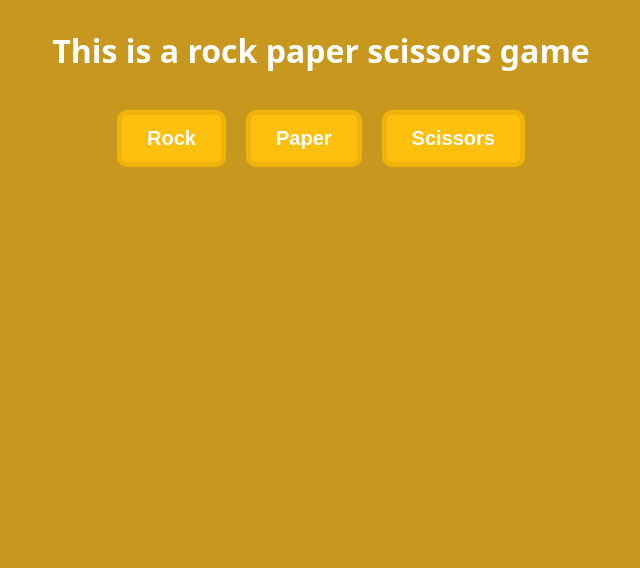
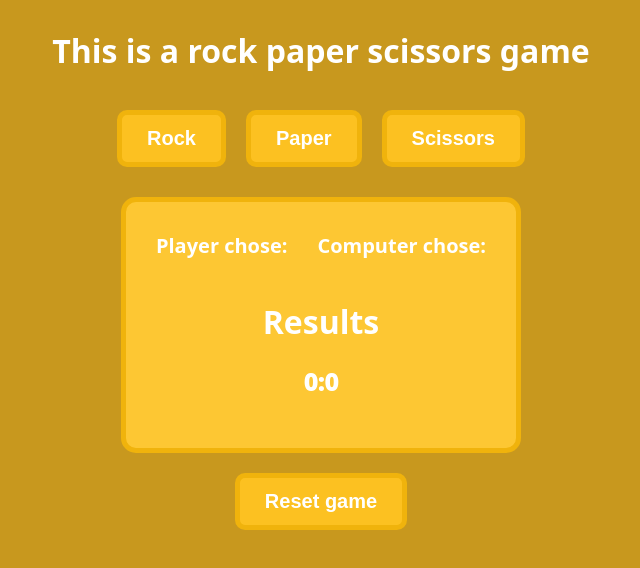
Before and after one commit to Ytikare/odin-rock-paper-scissors, a plain HTML site: page index.html in a window 1280 px wide. Shown: the whole page, without its empty margins (319-959 px from the left). Drawn offline with Linux system fonts and the light colour scheme.

Commit message:
Add container for game details

```diff
--- a/index.html
+++ b/index.html
@@ -1,11 +1,13 @@
 <!DOCTYPE html>
 <html lang="en">
+
 <head>
     <link rel="stylesheet" href="./style.css">
     <meta charset="UTF-8">
     <meta name="viewport" content="width=device-width, initial-scale=1.0">
     <title>Document</title>
 </head>
+
 <body>
     <h1>
         This is a rock paper scissors game
@@ -22,6 +24,26 @@
             <button id="scissors">Scissors</button>
         </li>
     </ul>
+
+    <div class="result">
+        <div class="choices">
+
+            <p class="player">Player chose:
+                <span class="choice"></span>
+            </p>
+
+            <p class="computer">Computer chose:
+                <span class="choice"></span>
+            </p>
+
+        </div>
+        <h1> Results</h1>
+        <p class="scoreboard">0:0</p>
+        <p class="announcer"></p>
+    </div>
+
+    <button class="reset-game">Reset game</button>
     <script src="./script.js"></script>
 </body>
+
 </html>
--- a/style.css
+++ b/style.css
@@ -4,10 +4,7 @@ body {
     display: flex;
     flex-direction: column;
     justify-content: center;
-    align-items: center;
-}
-
-h1 {
+    align-items:center;
     color: white;
 }
 
@@ -16,11 +13,17 @@ h1 {
     gap: 20px;
     flex-direction: row;
     list-style-type: none;
+    justify-content: center;
     padding: 0;
+    flex-wrap: wrap;
 }
 
-li > button {
-    background-color: rgb(255, 191, 13);
+ul {
+    margin-bottom: 30px;
+}
+
+button {
+    background-color: rgb(252, 193, 33);
     border: solid 5px rgb(240, 179, 12);
     border-radius: 10px;
     padding: 12px 25px;
@@ -28,3 +31,40 @@ li > button {
     font-weight: 700;
     font-size: 20px;
 }
+
+.result {
+    padding: 10px 30px;
+    min-width: 320px;
+    background-color: rgb(253, 199, 51);
+    border: solid 5px rgb(240, 179, 12);
+    border-radius: 15px;
+    display: flex;
+    flex-direction: column;
+    align-items: center;
+    font-weight: 700;
+}
+
+.choices {
+    display: flex;
+    width: auto;
+    gap: 30px;
+    font-size:20px;
+}
+
+.player, .computer {
+    text-align: center;
+}
+
+span.choice {
+    color: teal;
+}
+
+p.scoreboard, .announcer {
+    font-size: 24px;
+    font-weight: 1000;
+    margin: 0 0 20px 0;
+}
+
+.reset-game {
+    margin-top: 20px;
+}
```
